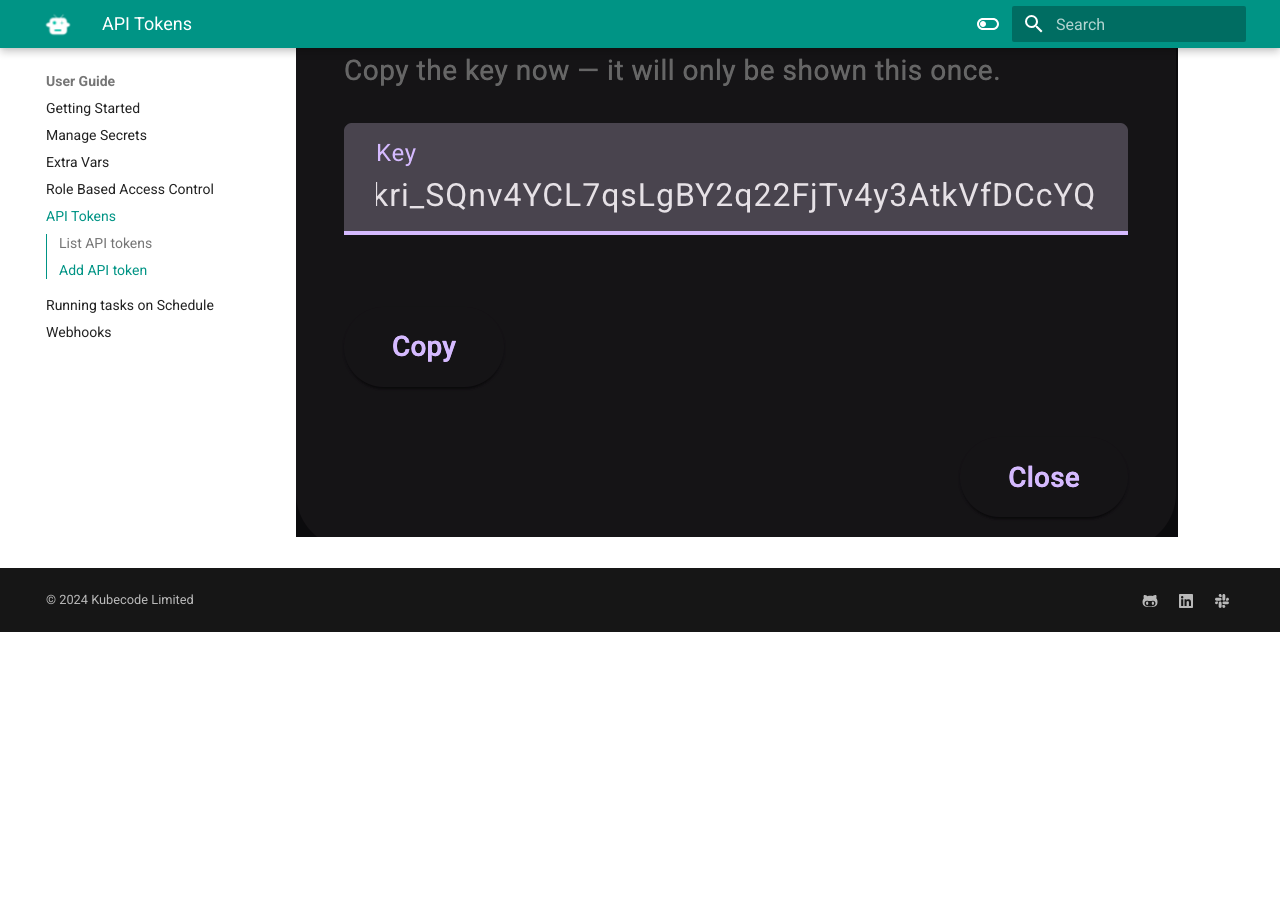
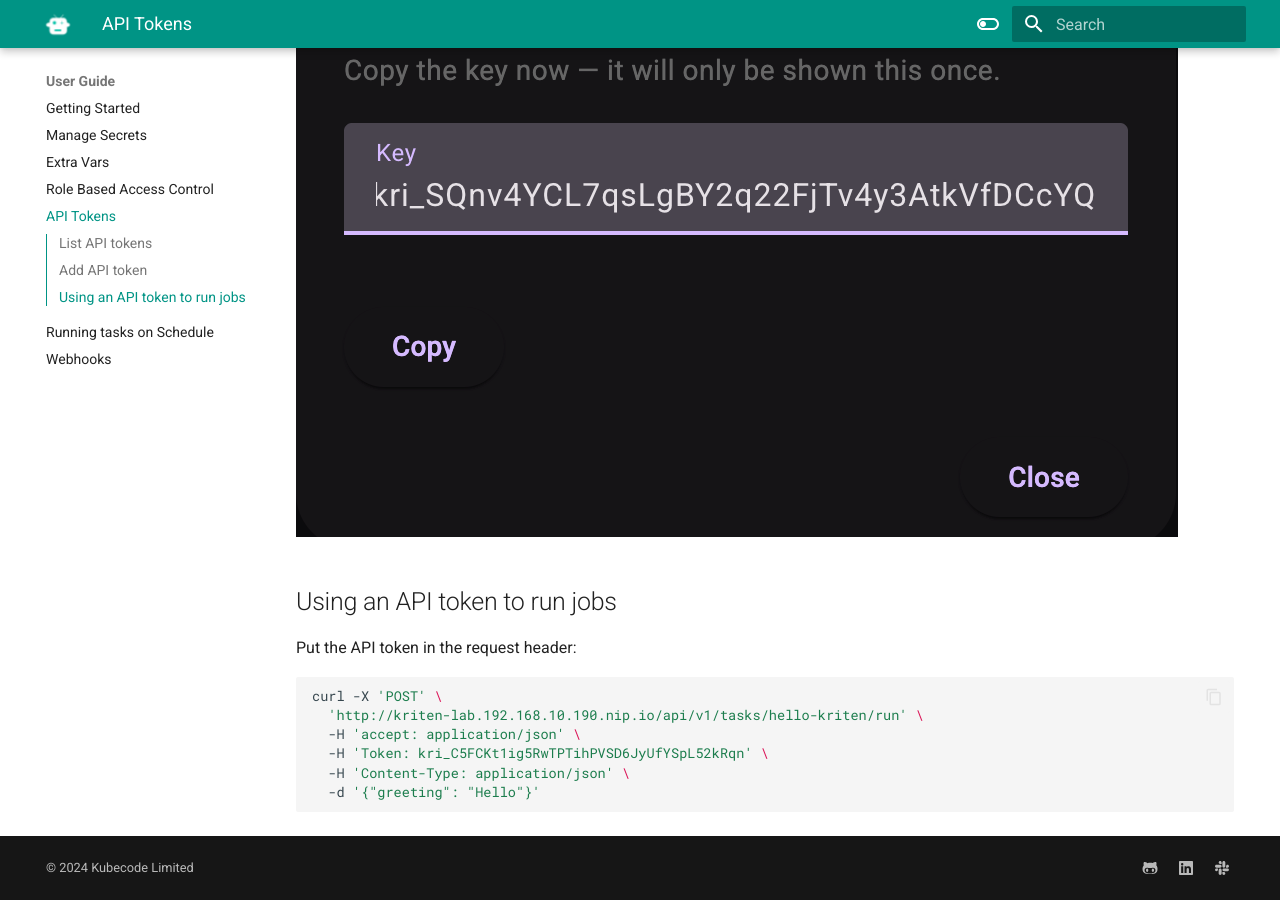
Before and after one commit to kriten-io/kriten-docs, an MkDocs documentation site: the page built from docs/user_guide/api_tokens.md, in a window 1280 px wide and 900 px high, scrolled down 2022 px. Built offline with MkDocs 1.6.1 and Material for MkDocs 9.7.7, drawn with Linux system fonts in a browser that asks for light colours; before the commit the page ends 2654 px from its top, so only the background shows below that.

Commit message:
Run using API token

````diff
--- a/docs/user_guide/api_tokens.md
+++ b/docs/user_guide/api_tokens.md
@@ -27,3 +27,16 @@ API token object fields reference:
 Copy the API key
 
 ![Kriten API key](../assets/kriten-api-token-created.png)
+
+## Using an API token to run jobs
+
+Put the API token in the request header:
+
+```sh
+curl -X 'POST' \
+  'http://kriten-lab.192.168.10.190.nip.io/api/v1/tasks/hello-kriten/run' \
+  -H 'accept: application/json' \
+  -H 'Token: kri_C5FCKt1ig5RwTPTihPVSD6JyUfYSpL52kRqn' \
+  -H 'Content-Type: application/json' \
+  -d '{"greeting": "Hello"}'
+```
````
Also changed, not shown: docs/user_guide/extra_vars.md (+1 -1 lines).
